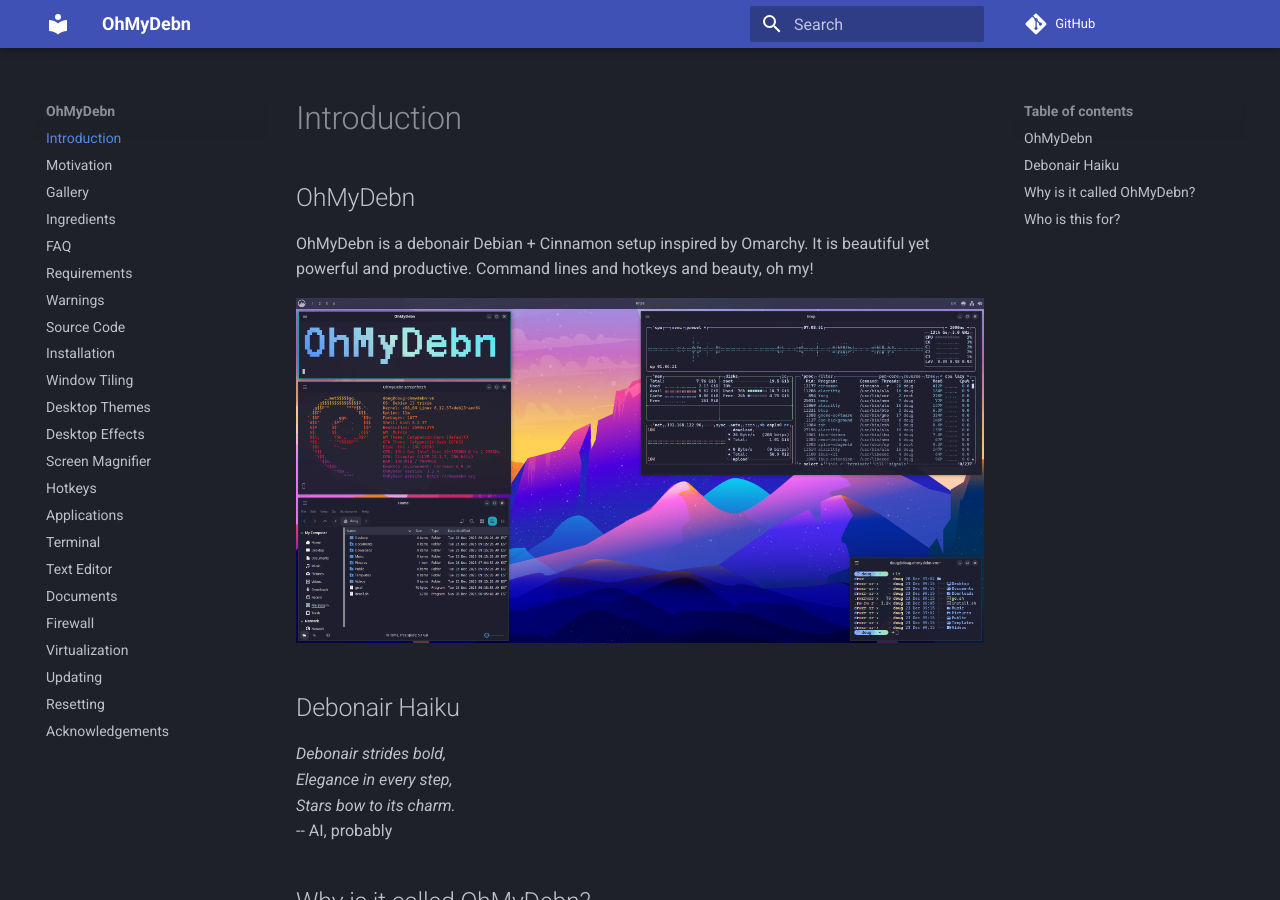
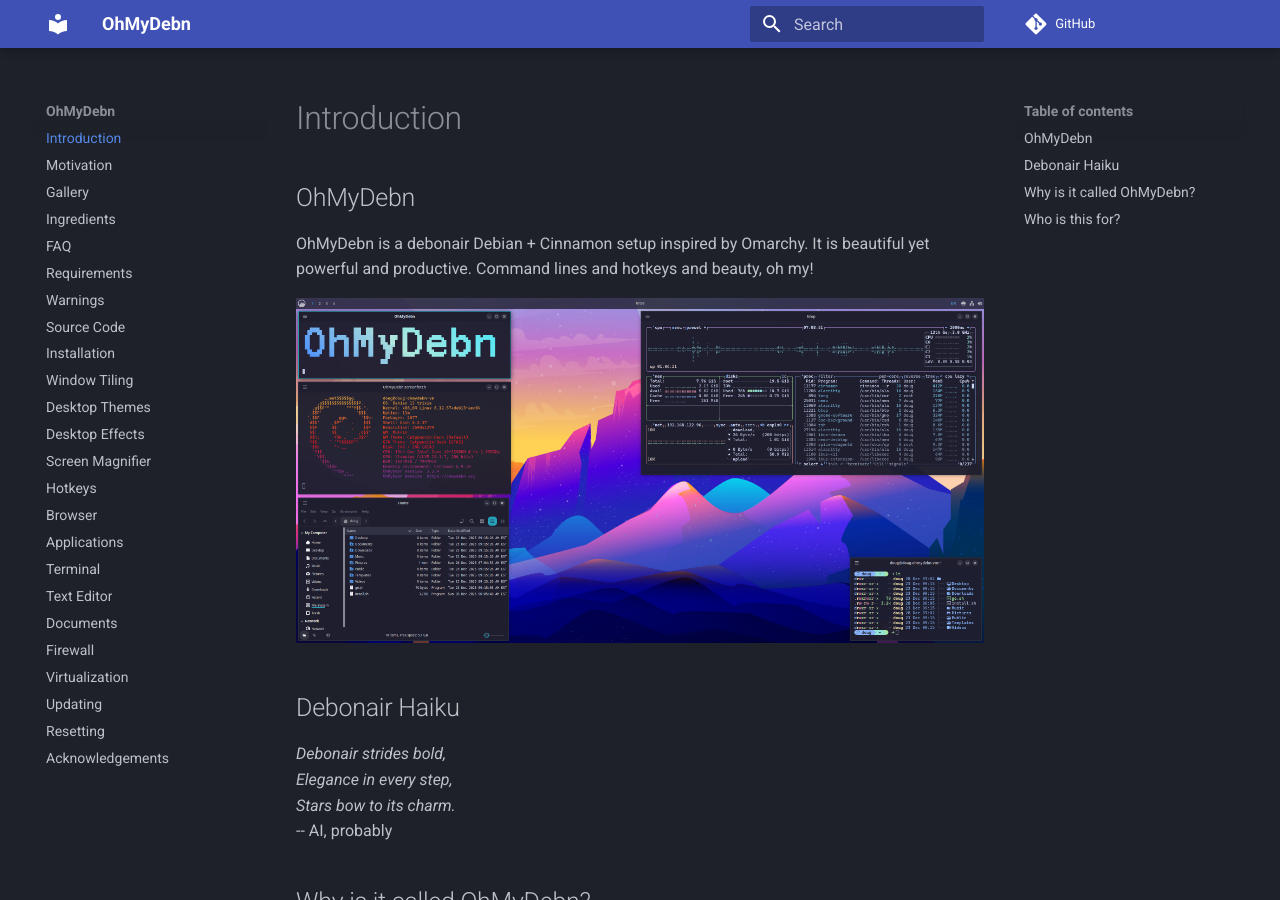
Before and after one commit to dougburks/ohmydebn-docs, an MkDocs documentation site: the page built from docs/index.md, in a window 1280 px wide and 900 px high. Built offline with MkDocs 1.6.1 and Material for MkDocs 9.7.7, drawn with Linux system fonts in a browser that asks for light colours; comment, search, counter and statistics services are not loaded.

Commit message:
add browser to mkdocs

```diff
--- a/mkdocs.yml
+++ b/mkdocs.yml
@@ -35,6 +35,7 @@
   - Desktop Effects: desktop-effects.md
   - Screen Magnifier: screen-magnifier.md
   - Hotkeys: hotkeys.md
+  - Browser: browser.md
   - Applications: applications.md
   - Terminal: terminal.md
   - Text Editor: text-editor.md
```
